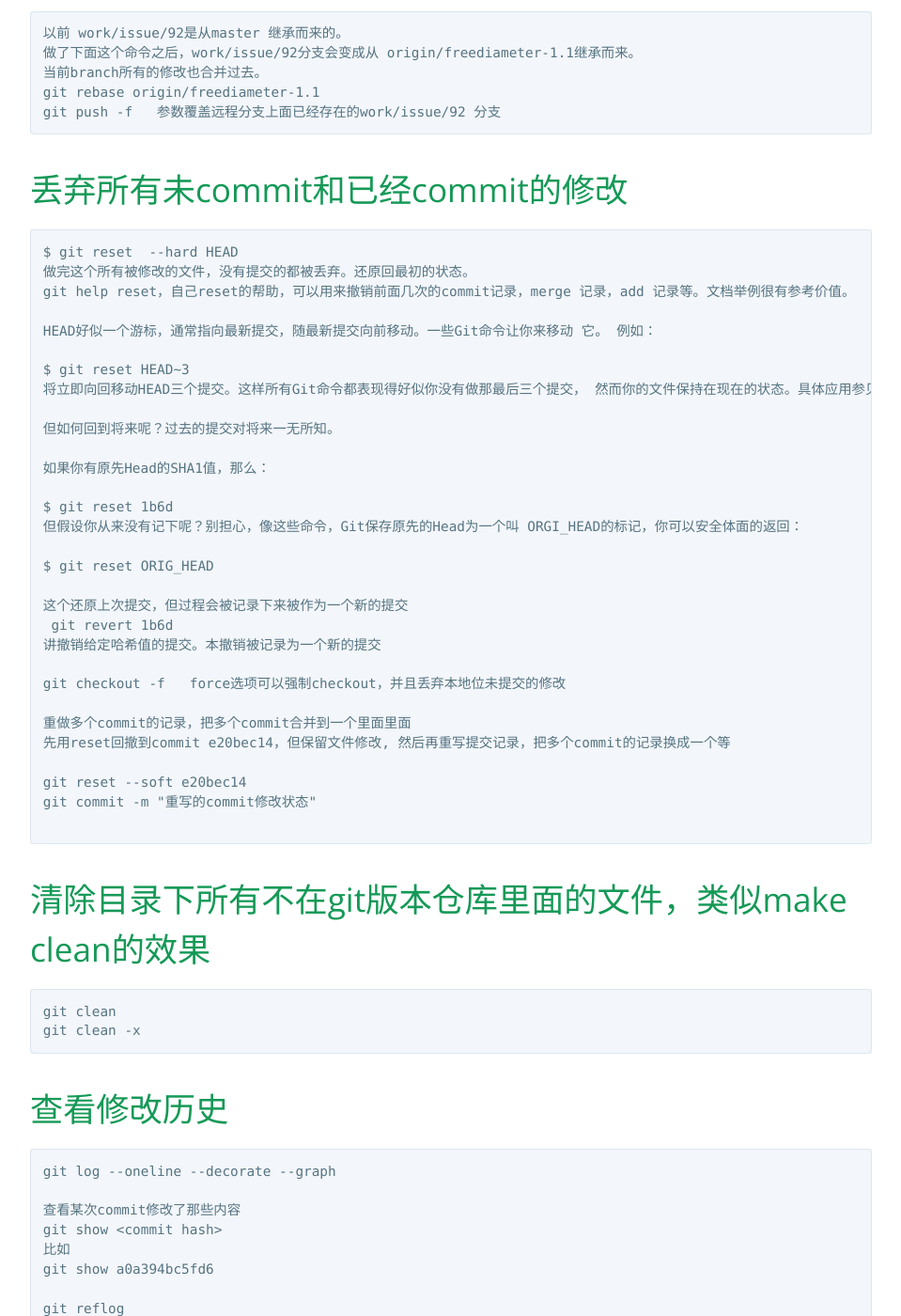
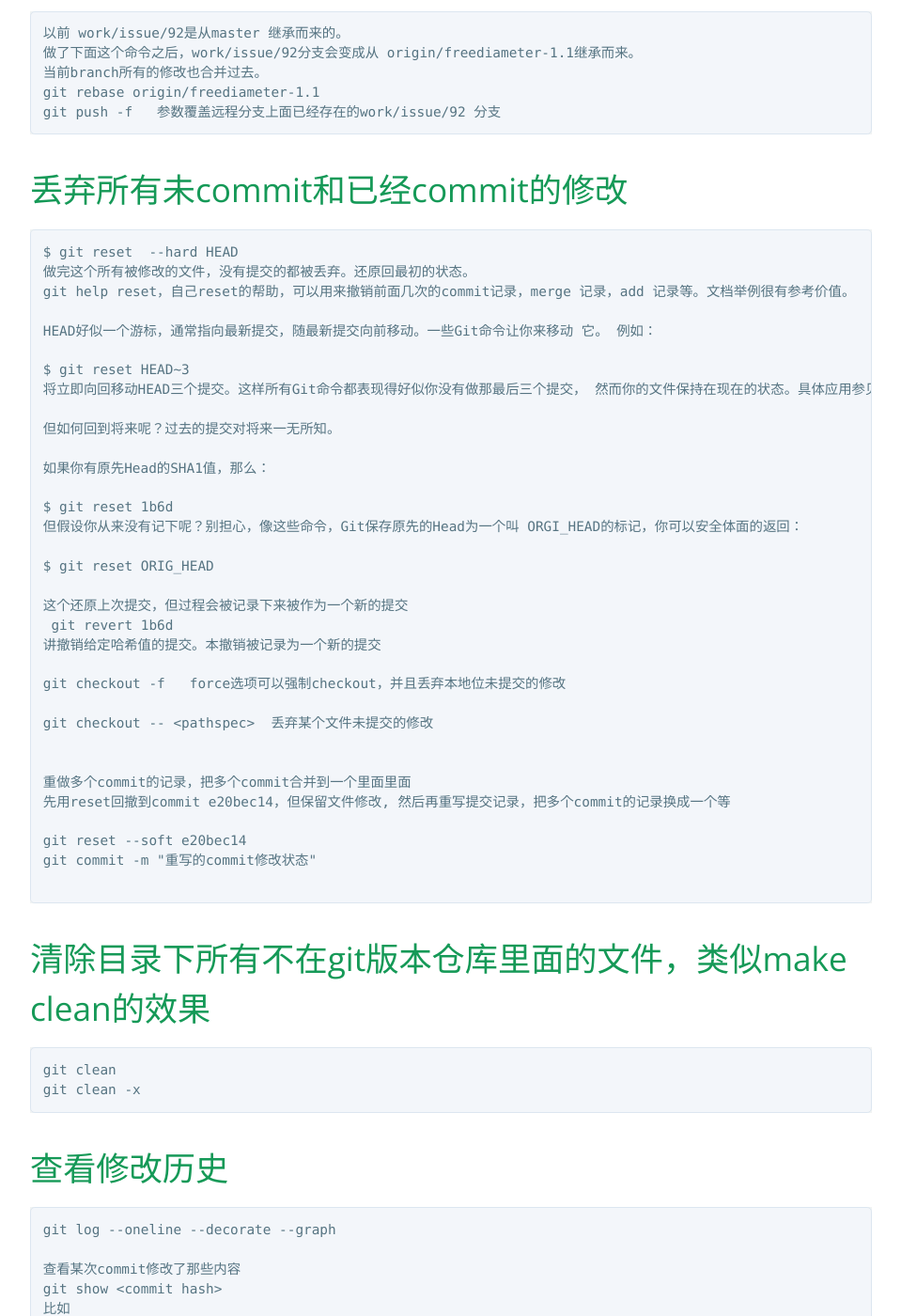
Before and after one commit to gmd20/gmd20.github.io, a Jekyll site: the page built from _posts/2013-11-27-常用git命令.markdown, in a window 1280 px wide and 1400 px high, scrolled down 2115 px. Shown: the whole window at 94% size, without its empty margins (160-1119 px from the left). Built offline with Jekyll 4.4.1, drawn with Linux system fonts in a browser that asks for light colours; comment, search, counter and statistics services are not loaded.

Commit message:
Update 2013-11-27-常用git命令.markdown

```diff
--- a/_posts/2013-11-27-常用git命令.markdown
+++ b/_posts/2013-11-27-常用git命令.markdown
@@ -98,6 +98,9 @@ $ git reset ORIG_HEAD
 讲撤销给定哈希值的提交。本撤销被记录为一个新的提交
 
 git checkout -f   force选项可以强制checkout，并且丢弃本地位未提交的修改
+
+git checkout -- <pathspec>  丢弃某个文件未提交的修改
+
 
 重做多个commit的记录，把多个commit合并到一个里面里面
 先用reset回撤到commit e20bec14，但保留文件修改, 然后再重写提交记录，把多个commit的记录换成一个等
```
